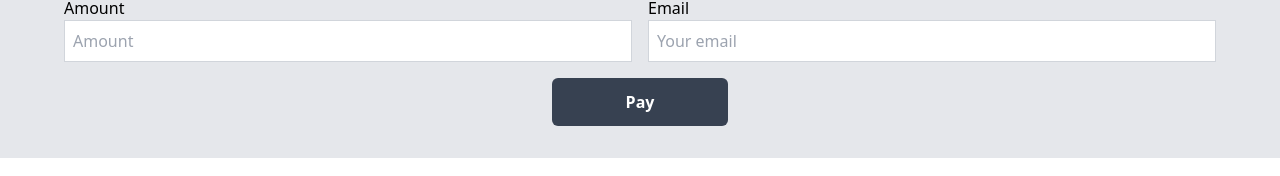
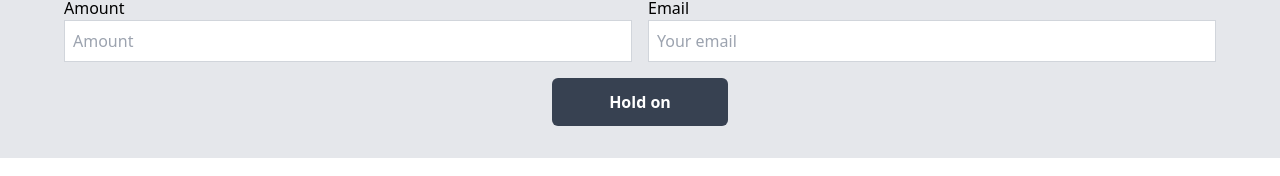
Before and after one commit to Robotron2/paystack-test-client, a React (Vite) app: page / in a window 1280 px wide. Shown: the part 116-292 px from the top of the page. Built offline with nearby package versions, Linux system fonts and the light colour scheme; no server answers.

Commit message:
🚑 Server status checker

```diff
--- a/src/pages/Interface.jsx
+++ b/src/pages/Interface.jsx
@@ -1,9 +1,10 @@
 import axios from "axios"
-import { useState } from "react"
+import { useEffect, useState } from "react"
 
 function Interface() {
 	const [amount, setAmount] = useState("")
 	const [email, setEmail] = useState("")
+	const [workingServer, setWorkingServer] = useState("")
 
 	const handleSubmit = async (e) => {
 		e.preventDefault()
@@ -17,6 +18,19 @@ function Interface() {
 			console.log(error)
 		}
 	}
+	const checkStats = async () => {
+		const baseUrl = `${import.meta.env.VITE_API_URL}`
+		try {
+			const response = await axios.get(baseUrl)
+			response.data.success && setWorkingServer(true)
+		} catch (error) {
+			console.log(error)
+		}
+	}
+
+	useEffect(() => {
+		checkStats()
+	}, [])
 
 	return (
 		<section className=" md:px-12 p-4 pt-16 my-8 mb-0 bg-gray-200" name="contact" id="contact">
@@ -54,9 +68,17 @@ function Interface() {
 							</div>
 
 							<div className="col-span-12 text-center">
-								<button className="p-3 px-8 bg-gray-700 rounded-md text-white w-44 font-semibold ">
-									Pay
-								</button>
+								{workingServer ? (
+									<button
+										className="p-3 px-8 bg-gray-700 rounded-md text-white w-44 font-semibold "
+										onClick={handleSubmit}>
+										Pay
+									</button>
+								) : (
+									<button className="p-3 px-8 bg-gray-700 rounded-md text-white w-44 font-semibold ">
+										Hold on
+									</button>
+								)}
 							</div>
 							{/* <div className="col-span-12 text-center">
 								<button className="p-3 px-8 bg-primary hover:bg-primaryHover rounded-md text-white w-44 font-semibold " disabled={isSending}>
--- a/src/pages/Verify.jsx
+++ b/src/pages/Verify.jsx
@@ -33,7 +33,7 @@ function Verify() {
 							Payment verified. I will eat your money jsyk
 						</h1>
 						<div className="bg-blue-500 font-bold text-2xl text-white w-fit p-2 rounded-xl mt-4">
-							<a href="https://zingitalmedia.com">Proceed to home</a>
+							<a href="https://paystack-test-client.vercel.app">Proceed to home</a>
 						</div>
 					</>
 				) : (
@@ -42,7 +42,7 @@ function Verify() {
 							Payment not verified, check again.
 						</h1>
 						<div className="bg-blue-500 font-bold text-2xl text-white w-fit p-2 rounded-xl mt-4">
-							<a href="https://zingitalmedia.com">Proceed to home</a>
+							<a href="https://paystack-test-client.vercel.app">Proceed to home</a>
 						</div>
 					</>
 				)}
```
